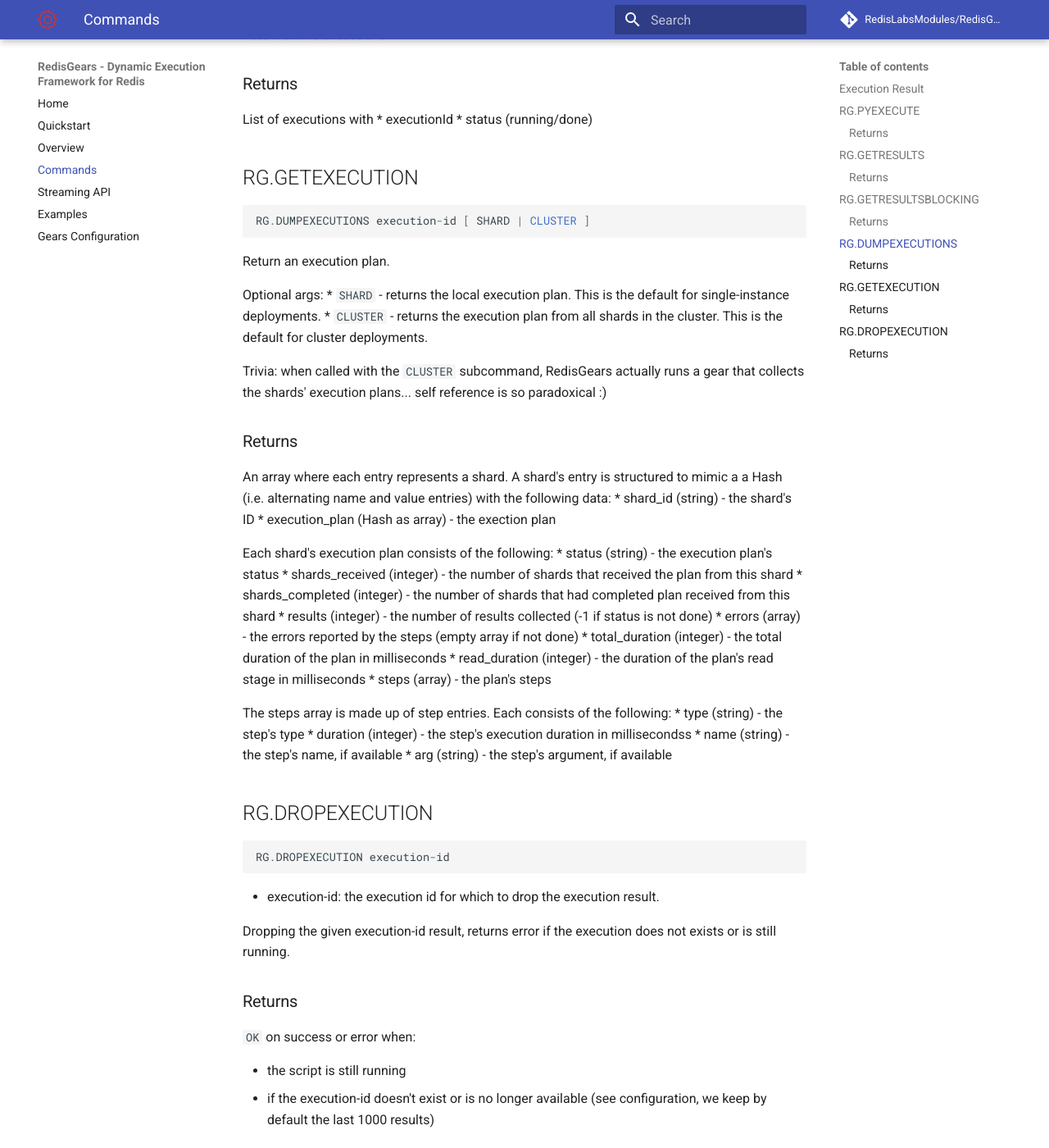
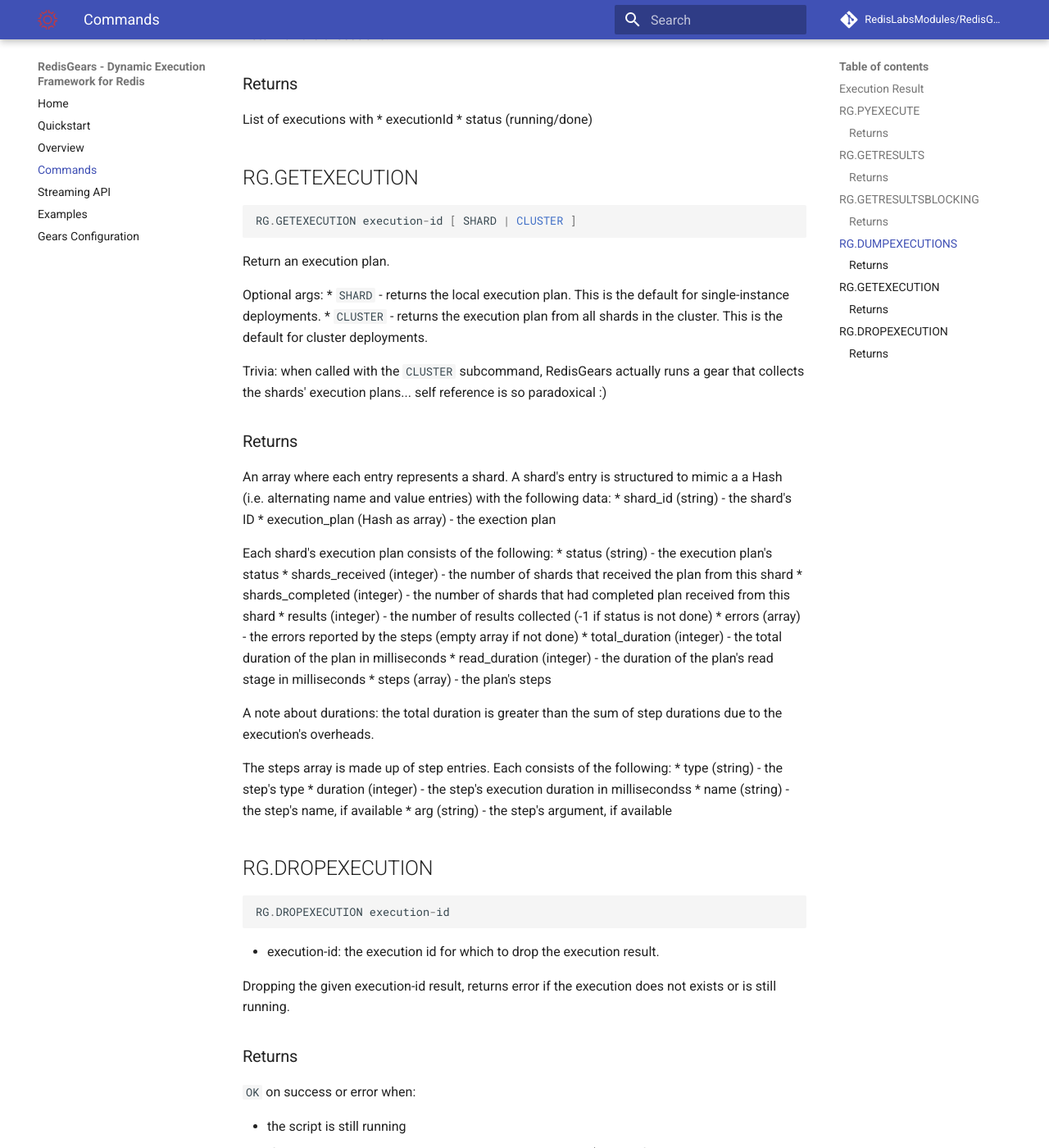
Before and after one commit to RedisGears/RedisGears, an MkDocs documentation site: the page built from docs/commands.md, in a window 1280 px wide and 1400 px high, scrolled down 2015 px. Shown: the whole window at 82% size. Built offline with MkDocs 1.6.1 and Material for MkDocs 9.7.7, drawn with Linux system fonts in a browser that asks for light colours; comment, search, counter and statistics services are not loaded; old or Windows-style settings are respelled for this version of MkDocs.

Commit message:
Adds final polishes
Signed-off-by: Itamar Haber <itamar@redislabs.com>

````diff
--- a/docs/commands.md
+++ b/docs/commands.md
@@ -76,7 +76,7 @@
 
 ## RG.GETEXECUTION
 ```sql
-RG.DUMPEXECUTIONS execution-id [ SHARD | CLUSTER ]
+RG.GETEXECUTION execution-id [ SHARD | CLUSTER ]
 ```
 
 Return an execution plan.
@@ -102,6 +102,8 @@
 * read_duration (integer) - the duration of the plan's read stage in milliseconds
 * steps (array) - the plan's steps
 
+A note about durations: the total duration is greater than the sum of step durations due to the execution's overheads.
+
 The steps array is made up of step entries. Each consists of the following:
 * type (string) - the step's type
 * duration (integer) - the step's execution duration in millisecondss
````
Also changed, not shown: docs/configuration.md (+1 -1 lines), 1 other file.
